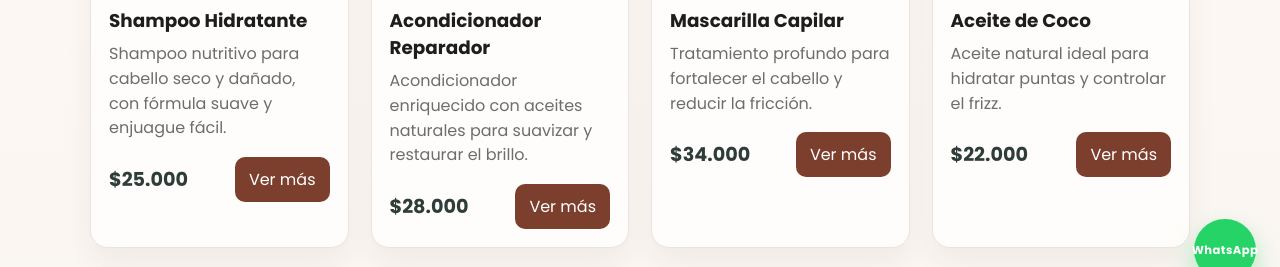
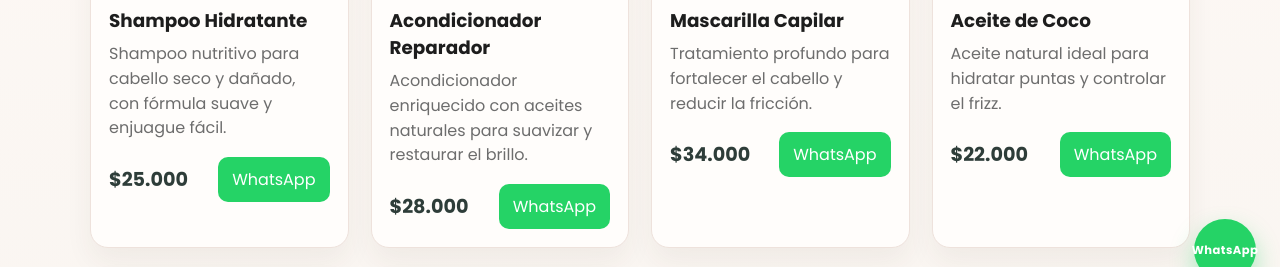
Before and after one commit to daanieelrp35-ops/Catalogo, a plain HTML site: page index.html in a window 1280 px wide. Shown: the part 495-762 px from the top of the page. Drawn offline with Linux system fonts and the light colour scheme; grey boxes are pictures that could not be loaded.

Commit message:
Agregar botón de WhatsApp dentro de cada producto con mensaje personalizado.

```diff
--- a/script.js
+++ b/script.js
@@ -58,8 +58,12 @@ function renderProducts() {
   }
 
   productGrid.innerHTML = filteredProducts
-    .map(
-      (product) => `
+    .map((product) => {
+      const message = encodeURIComponent(
+        `Hola, quiero más información sobre ${product.nombre} (${product.categoria})`
+      );
+
+      return `
         <article class="product-card">
           <img class="product-image" src="${product.imagen}" alt="${product.nombre}" />
           <div class="product-content">
@@ -68,12 +72,19 @@ function renderProducts() {
             <p>${product.descripcion}</p>
             <div class="product-footer">
               <span class="price">$${product.precio.toLocaleString('es-CO')}</span>
-              <button class="buy-btn">Ver más</button>
+              <a
+                class="whatsapp-product"
+                href="https://api.whatsapp.com/send?phone=3517692619&text=${message}"
+                target="_blank"
+                rel="noopener noreferrer"
+              >
+                WhatsApp
+              </a>
             </div>
           </div>
         </article>
-      `
-    )
+      `;
+    })
     .join('');
 }
 
--- a/style.css
+++ b/style.css
@@ -166,7 +166,8 @@ select:focus {
   color: var(--secondary);
 }
 
-.buy-btn {
+.buy-btn,
+.whatsapp-product {
   border: none;
   border-radius: 10px;
   background: var(--primary);
@@ -174,6 +175,20 @@ select:focus {
   padding: 10px 14px;
   font: inherit;
   cursor: pointer;
+  text-decoration: none;
+  display: inline-flex;
+  align-items: center;
+  justify-content: center;
+  transition: opacity 0.2s ease;
+}
+
+.whatsapp-product {
+  background: #25d366;
+}
+
+.whatsapp-product:hover,
+.buy-btn:hover {
+  opacity: 0.92;
 }
 
 .empty-state {
@@ -220,6 +235,11 @@ select:focus {
     grid-template-columns: 1fr;
   }
 
+  .product-footer {
+    flex-direction: column;
+    align-items: stretch;
+  }
+
   .whatsapp-button {
     width: 58px;
     height: 58px;
```
